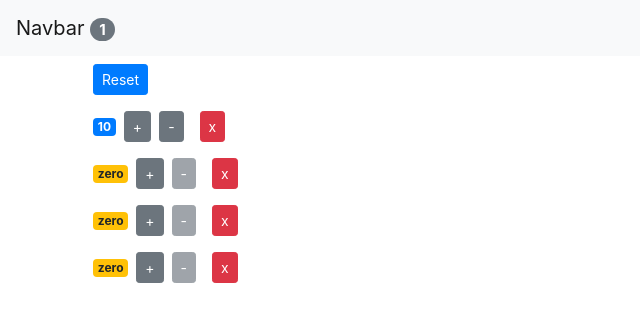
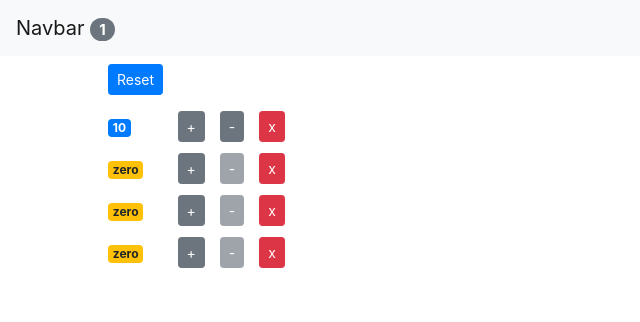
Before and after one commit to lopezg3000/Counter-App, a React (Create React App) app: page / in a window 1280 px wide. Shown: the top 322 px of the page, without its empty margins (0-640 px from the left). Built offline with nearby package versions, Linux system fonts and the light colour scheme.

Commit message:
bootstrapGrid

```diff
--- a/src/components/counter.jsx
+++ b/src/components/counter.jsx
@@ -17,13 +17,12 @@ class Counter extends Component {
         console.log("Counter - Rendered");
 
         return (
-            <div>
-                <span className={this.getBadgeClasses()}>{this.formatCount()}</span>
-                <button onClick={() => this.props.onIncrement(this.props.counter)} className="btn btn-secondary btn-sm">+</button>
-                <button onClick={() => this.props.onDecrement(this.props.counter)} className="btn btn-secondary btn-sm m-2" disabled={this.buttonDisabled()}>-</button>
-                <button onClick={() => this.props.onDelete(this.props.counter.id)} className="btn btn-danger btn-sm m-2" >x</button>
-
-            </div>
+            <React.Fragment>
+                <div className="col-1"><span className={this.getBadgeClasses()}>{this.formatCount()}</span></div>
+                <div className="col-1/2"><button onClick={() => this.props.onIncrement(this.props.counter)} className="btn btn-secondary btn-sm">+</button></div>
+                <div className="col-auto"><button onClick={() => this.props.onDecrement(this.props.counter)} className="btn btn-secondary btn-sm" disabled={this.buttonDisabled()}>-</button></div>
+                <div className="col-1/2"> <button onClick={() => this.props.onDelete(this.props.counter.id)} className="btn btn-danger btn-sm" >x</button></div>
+            </React.Fragment>
         );
     };
 
--- a/src/components/counters.jsx
+++ b/src/components/counters.jsx
@@ -11,18 +11,26 @@ class Counters extends Component {
         const { onReset, counters, onIncrement, onDecrement, onDelete } = this.props;
 
         return (
-            <div>
+            <div className="container">
+                <div className="row pb-2">
+                    <div className="col-auto">
                         <button onClick={onReset} className="btn btn-primary btn-sm m-2">
                             Reset
                         </button>
+                    </div>
+                </div>
                 {counters.map(counter =>
+                    <div className="row pb-2" key={counter.id}>
                         <Counter
                             key={counter.id}
                             counter={counter}
                             onIncrement={onIncrement}
                             onDelete={onDelete}
                             onDecrement={onDecrement}
-                    />)}
+                        />
+                    </div>
+                )
+                }
             </div>
         );
     }
```
Lines whose indentation alone changed are shown as unchanged.
